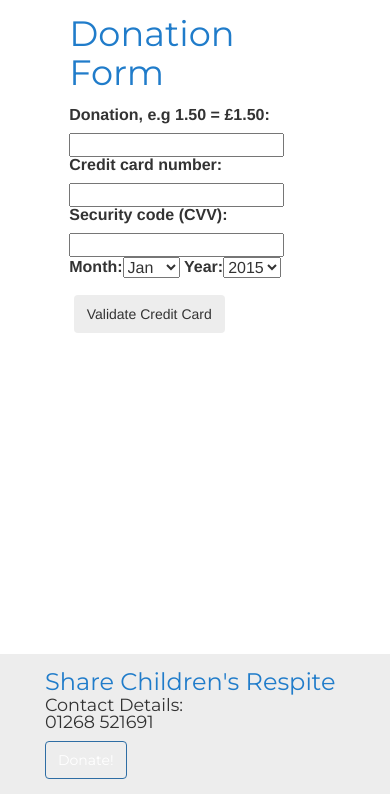
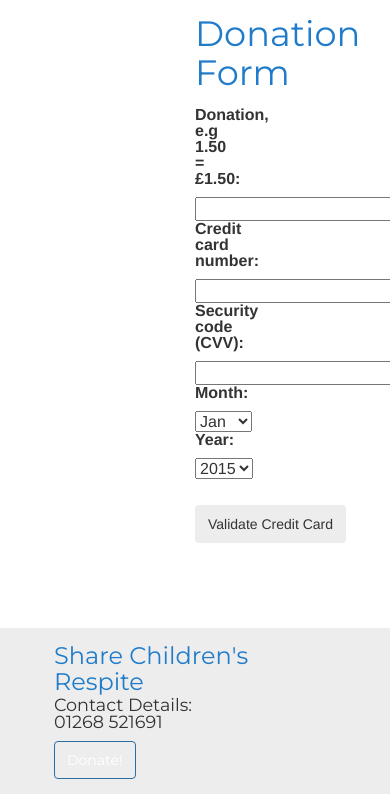
Before and after one commit to callump5/share_respite_prj, a Django app: page /donate/ in a window 390 px wide; the page is wider, and only the part inside the window is pictured. Shown: the part 50-844 px from the top of that part. Run offline with Django 3.2, Linux system fonts and the light colour scheme; some libraries are stand-ins or nearby versions.

Commit message:
FINISHED FUCK YEAH!!!!!!!!!!!!

```diff
--- a/static/css/home.css
+++ b/static/css/home.css
@@ -297,15 +297,11 @@ iframe {
 }
 
 /* Portrait and Landscape */
-@media only screen
-    and (min-device-width : 320px)
-    and (max-device-width : 500px) {
-
-    #main-view{
+@media screen and (max-width: 580px) {
+    #main-view {
         width: 0;
     }
-
     .container{
-        width: 90%;
+        width: 95%;
     }
 }
```
